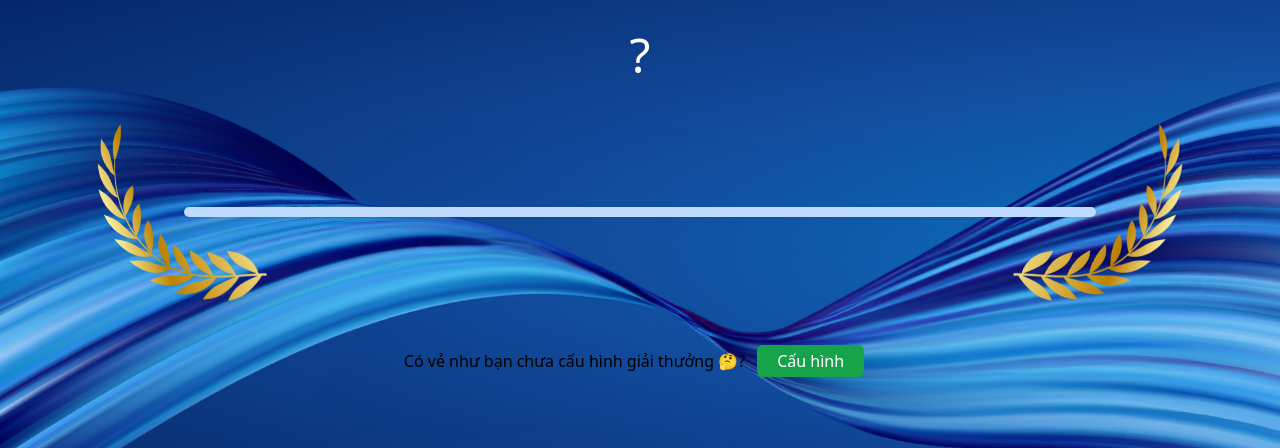
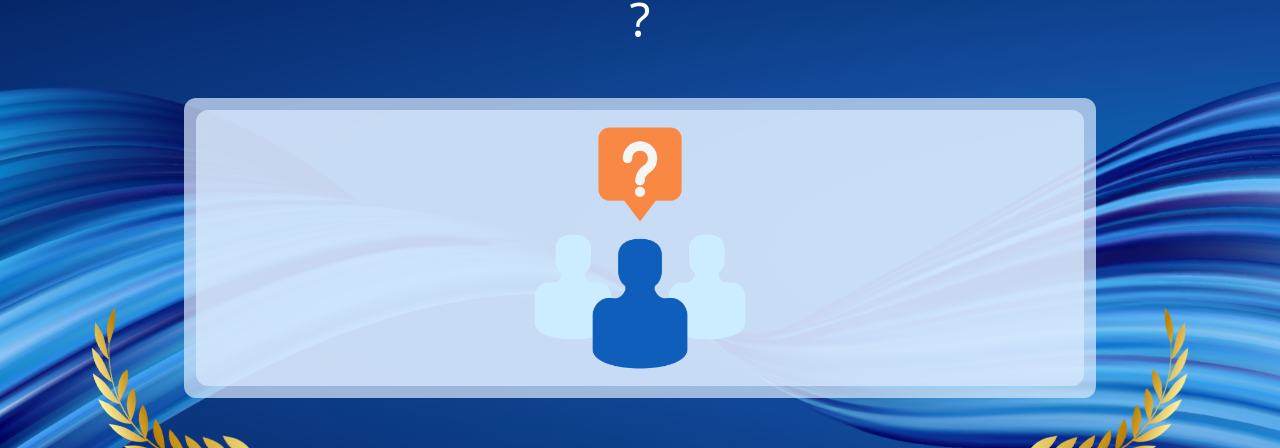
Before and after one commit to nhanluongoe/pick-a-winner, a React (Vite) app: page / in a window 1280 px wide. Shown: the part 150-598 px from the top of the page. Built offline with nearby package versions, Linux system fonts and the light colour scheme.

Commit message:
feat: update UI for main page

```diff
--- /dev/null
+++ b/src/components/winner-text.module.css
@@ -0,0 +1,30 @@
+h1[data-heading] {
+  background: linear-gradient(
+    to bottom,
+    #cfc09f 22%,
+    #634f2c 24%,
+    #cfc09f 26%,
+    #cfc09f 27%,
+    #ffecb3 40%,
+    #a27606 78%
+  );
+  -webkit-background-clip: text;
+  -webkit-text-fill-color: transparent;
+  color: #fff;
+  /* font-family: "Playfair Display", serif; */
+  position: relative;
+  text-transform: uppercase;
+  margin: 0;
+}
+
+h1[data-heading]:after {
+  background: none;
+  content: attr(data-heading);
+  left: 0;
+  top: 0;
+  z-index: -1;
+  position: absolute;
+  text-shadow:
+    2px 2px 6px rgba(0, 0, 0, 0.4),
+    -2px -2px 6px rgba(0, 0, 0, 0.4);
+}
--- /dev/null
+++ b/src/components/winner-text.tsx
@@ -0,0 +1,25 @@
+import "./winner-text.module.css";
+
+interface WinnerTextProps {
+  children: string;
+  className?: string;
+  fontSize?: string;
+}
+
+export default function WinnerText(props: WinnerTextProps) {
+  const { children, className, fontSize } = props;
+
+  return (
+    <div className="px-5 py-5">
+      <h1
+        data-heading={children}
+        className={`${className}`}
+        style={{
+          fontSize,
+        }}
+      >
+        {children}
+      </h1>
+    </div>
+  );
+}
--- a/src/index.css
+++ b/src/index.css
@@ -62,3 +62,76 @@ button:disabled {
 .text-shadow {
   text-shadow: 0px 4px 4px rgba(0, 0, 0, 0.25);
 }
+
+.fancy {
+  --offset: 12px;
+}
+
+/* Conic gradient */
+.fancy::before {
+  content: "";
+  background: conic-gradient(transparent 270deg, #dacaa4, transparent);
+  position: absolute;
+  top: 50%;
+  left: 50%;
+  transform: translate(-50%, -50%);
+  aspect-ratio: 1;
+  width: 100%;
+  animation: rotate 4s linear infinite;
+}
+
+/* Overlay */
+.fancy::after {
+  content: "";
+  background: inherit;
+  border-radius: inherit;
+  position: absolute;
+  inset: var(--offset);
+  height: calc(100% - 2 * var(--offset));
+  width: calc(100% - 2 * var(--offset));
+}
+
+.fancy > * {
+  z-index: 10;
+}
+
+@keyframes rotate {
+  from {
+    transform: translate(-50%, -50%) scale(1.4) rotate(0turn);
+  }
+
+  to {
+    transform: translate(-50%, -50%) scale(1.4) rotate(1turn);
+  }
+}
+
+.not-fancy {
+  --offset: 12px;
+}
+
+/* Conic gradient */
+.not-fancy::before {
+  content: "";
+  position: absolute;
+  top: 50%;
+  left: 50%;
+  transform: translate(-50%, -50%);
+  aspect-ratio: 1;
+  width: 100%;
+  animation: rotate 4s linear infinite;
+}
+
+/* Overlay */
+.not-fancy::after {
+  content: "";
+  background: inherit;
+  border-radius: inherit;
+  position: absolute;
+  inset: var(--offset);
+  height: calc(100% - 2 * var(--offset));
+  width: calc(100% - 2 * var(--offset));
+}
+
+.not-fancy > * {
+  z-index: 10;
+}
--- a/src/pages/index.tsx
+++ b/src/pages/index.tsx
@@ -1,4 +1,4 @@
-import { useRef, useState } from "react";
+import { useEffect, useRef, useState } from "react";
 import useMembers from "../hooks/use-members";
 import useAwards from "../hooks/use-awards";
 import usePrizes from "../hooks/use-prizes";
@@ -10,6 +10,7 @@ import useStage from "../hooks/use-stage";
 import { hidePrefix } from "../utils/hide-prefix";
 import Confetti from "../components/confetti";
 import { useAutoStop } from "../hooks/use-auto-stop";
+import WinnerText from "../components/winner-text";
 
 const DURATION = 3 * 1000;
 const INTERVAL = 75;
@@ -19,12 +20,19 @@ export const Home = () => {
 
   const mode = useMode();
 
+  const [fancy, setFancy] = useState<boolean>(false);
+
   const { members, internalMembers, removeMembers } = useMembers();
   const { updateMembers } = useAwards();
 
   const { prizes, decreaseQuantity } = usePrizes();
   const stage = useStage();
   const currentPrize = prizes[stage];
+
+  const [hide, setHide] = useState<boolean>(true);
+  useEffect(() => {
+    setHide(true);
+  }, [stage]);
 
   const batch = mode === "normal" ? currentPrize?.batch : 1;
   const [shuffledWinners, setShuffledWinners] = useState<Member[]>(members);
@@ -59,6 +67,7 @@ export const Home = () => {
 
   const handlePick = () => {
     setSpinning(true);
+    setHide(false);
 
     intervalIdRef.current = setInterval(() => {
       handleShuffle();
@@ -72,6 +81,12 @@ export const Home = () => {
   };
 
   const handleStop = () => {
+    setFancy(true);
+    const fancyTimeout = setTimeout(() => {
+      setFancy(false);
+      clearTimeout(fancyTimeout);
+    }, 4 * 1000);
+
     setCelebrating(true);
     setSpinning(false);
     clearInterval(intervalIdRef.current);
@@ -95,21 +110,26 @@ export const Home = () => {
         )}
       </div>
 
-      <div className="relative text-shadow w-3/4 flex-col flex justify-center items-center bg-blue-100 bg-opacity-70 rounded-xl backdrop-filter backdrop-blur-sm border-blue-200 border-[5px] font-bold drop-shadow-sm">
-        {mode === "supplement" ? (
-          <p className="text-8xl px-5 py-10 capitalize rounded-xl text-center text-blue-700 w-full">
-            {hidePrefix(finalWinners[0]) || "???"}
-          </p>
-        ) : (
-          finalWinners.map((w) => (
-            <p
-              key={w}
-              className="text-5xl px-5 py-10 capitalize text-center text-blue-700 w-full block"
-            >
-              {hidePrefix(w)}
-            </p>
-          ))
-        )}
+      <div className="w-3/4 relative">
+        <div
+          className={`${
+            fancy ? "fancy" : "not-fancy"
+          } overflow-hidden relative w-full flex-col flex justify-center items-center bg-blue-100 bg-opacity-70 rounded-xl `}
+        >
+          {hide ? (
+            <img src="/anonymous.png" className="w-[300px]" />
+          ) : mode === "supplement" ? (
+            <WinnerText fontSize="4.5rem">
+              {hidePrefix(finalWinners[0])}
+            </WinnerText>
+          ) : (
+            finalWinners.map((w) => (
+              <WinnerText key={w} fontSize="3rem">
+                {hidePrefix(w)}
+              </WinnerText>
+            ))
+          )}
+        </div>
         <img
           src="/left-wing.png"
           className={`absolute -bottom-[115px] -left-[10%] w-1/6 -rotate-[20deg]`}
```
Also changed, not shown: public/anonymous.png (added).
